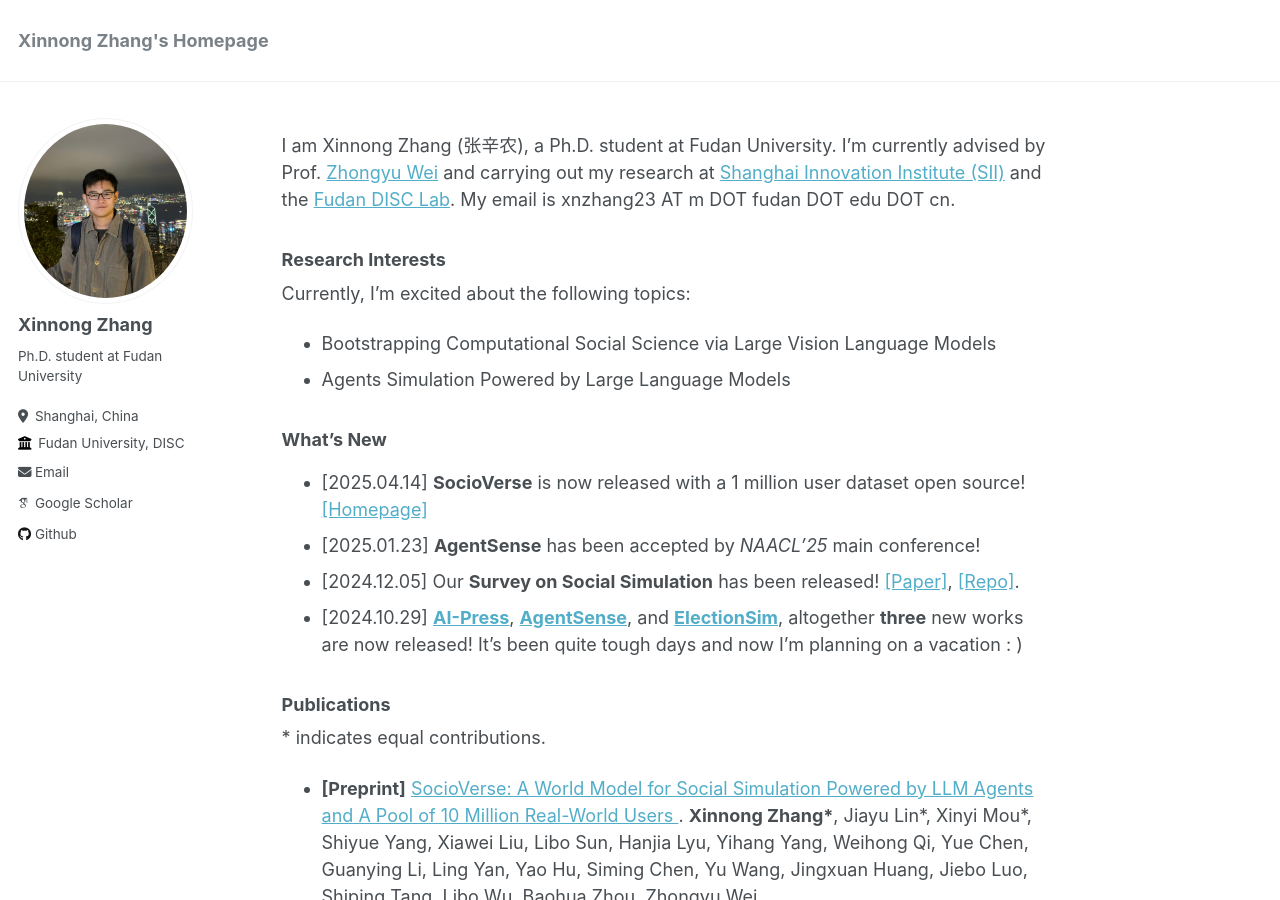
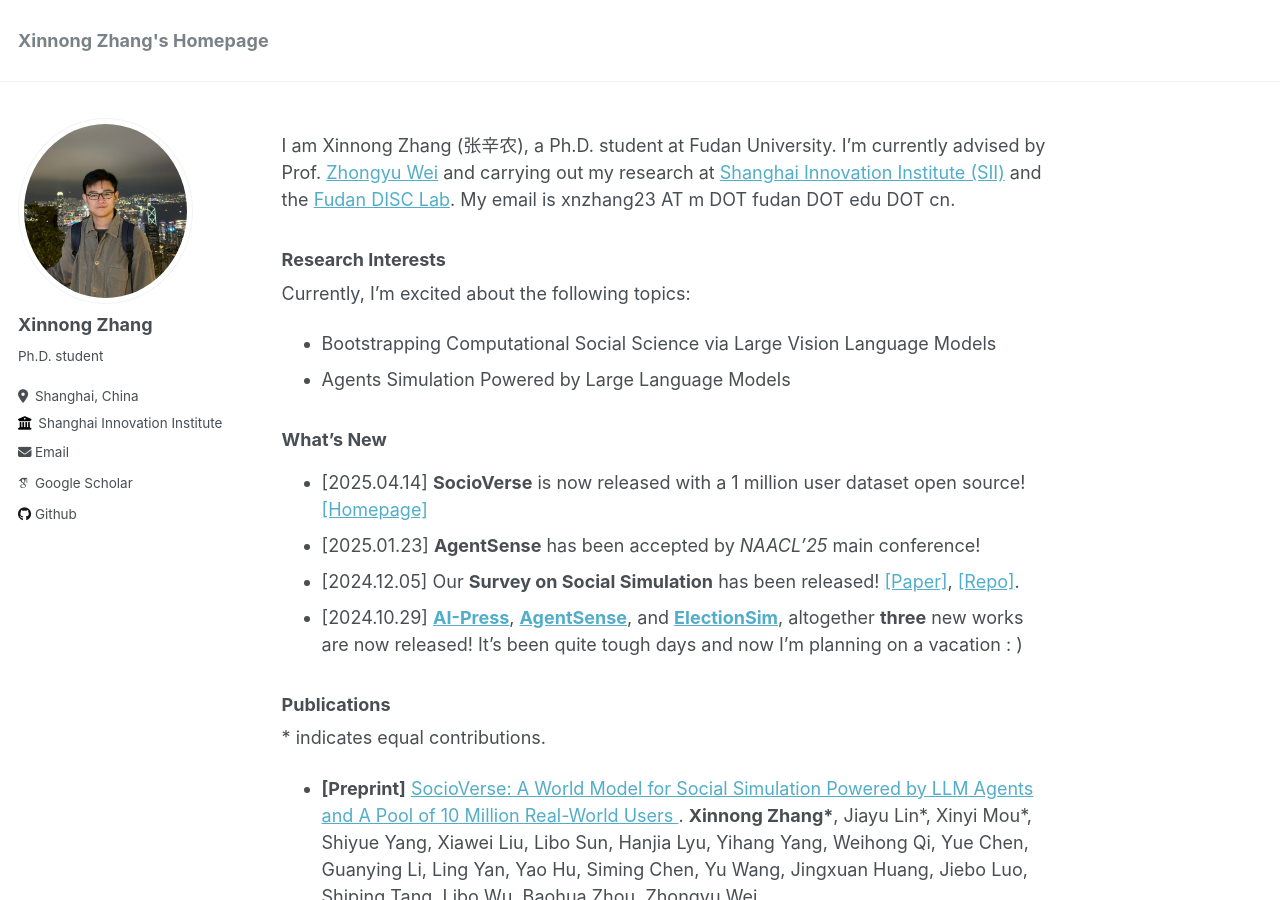
Before and after one commit to Lishi905/lishi905.github.io, a Jekyll site: the page built from _pages/about.md, in a window 1280 px wide and 900 px high. Built offline with Jekyll 4.4.1, drawn with Linux system fonts in a browser that asks for light colours; some web fonts are replaced.

Commit message:
Update _config.yml

```diff
--- a/_config.yml
+++ b/_config.yml
@@ -11,7 +11,7 @@ locale                   : "en-US"
 title                    : "Xinnong Zhang's Homepage"
 title_separator          : "-"
 name                     : &name "Xinnong Zhang"
-description              : &description "Ph.D. student at Fudan University"
+description              : &description "Ph.D. student at Fudan University and Shanghai Innovation Institute"
 url                      : https://Lishi905.github.io # the base hostname & protocol for your site e.g. "https://mmistakes.github.io"
 baseurl                  : "" # the subpath of your site, e.g. "/blog"
 repository               : "Lishi905/Lishi905.github.io"
@@ -24,9 +24,10 @@ author:
   avatar           : "profile.jpg"
   name             : "Xinnong Zhang"
   pronouns         : # example: "she/her"
-  bio              : "Ph.D. student at Fudan University"
+  bio              : "Ph.D. student"
   location         : "Shanghai, China"
   employer         : "Fudan University, DISC"
+  employer         : "Shanghai Innovation Institute"
   uri              : # URL
   email            : "xnzhang23@m.fudan.edu.cn"
 
```
